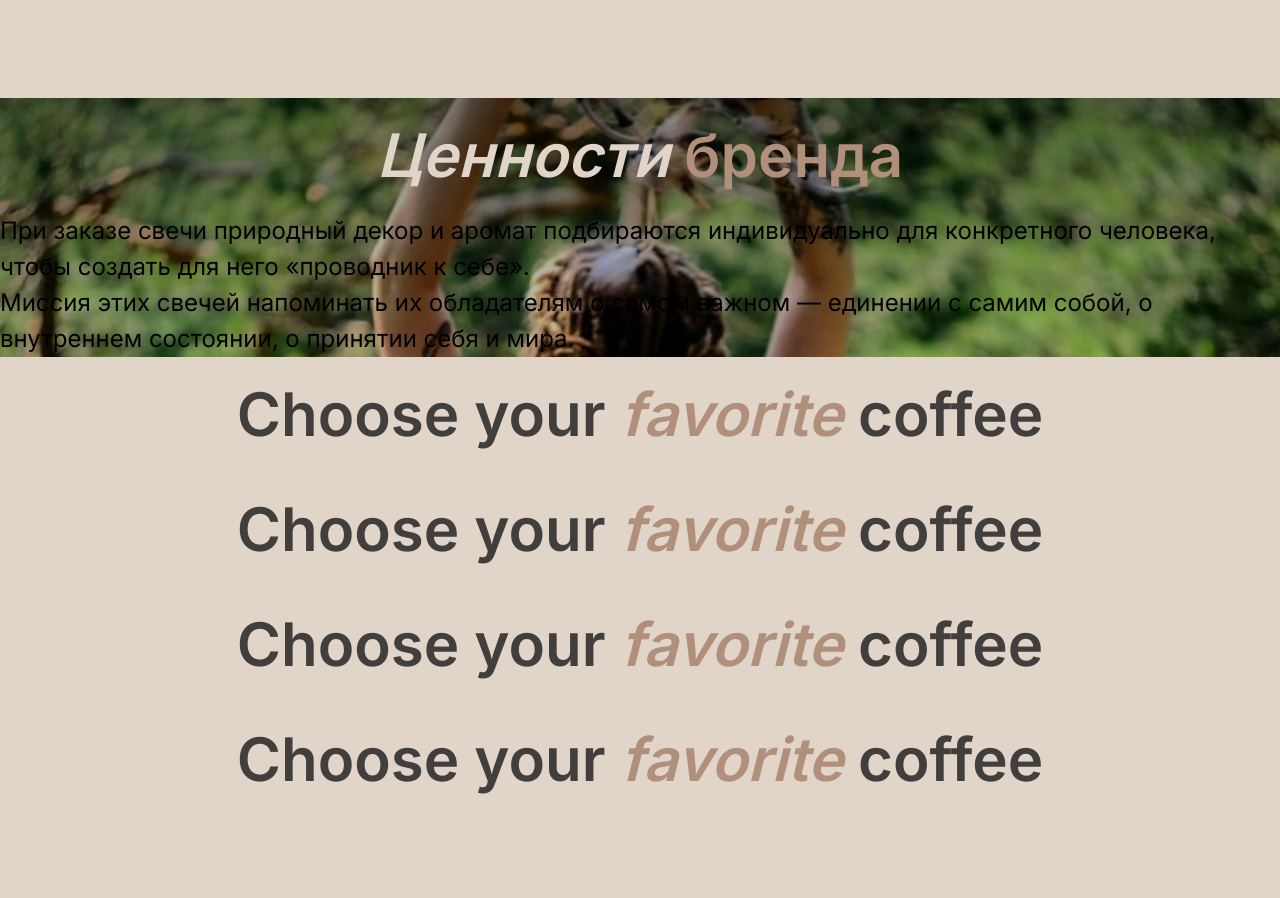
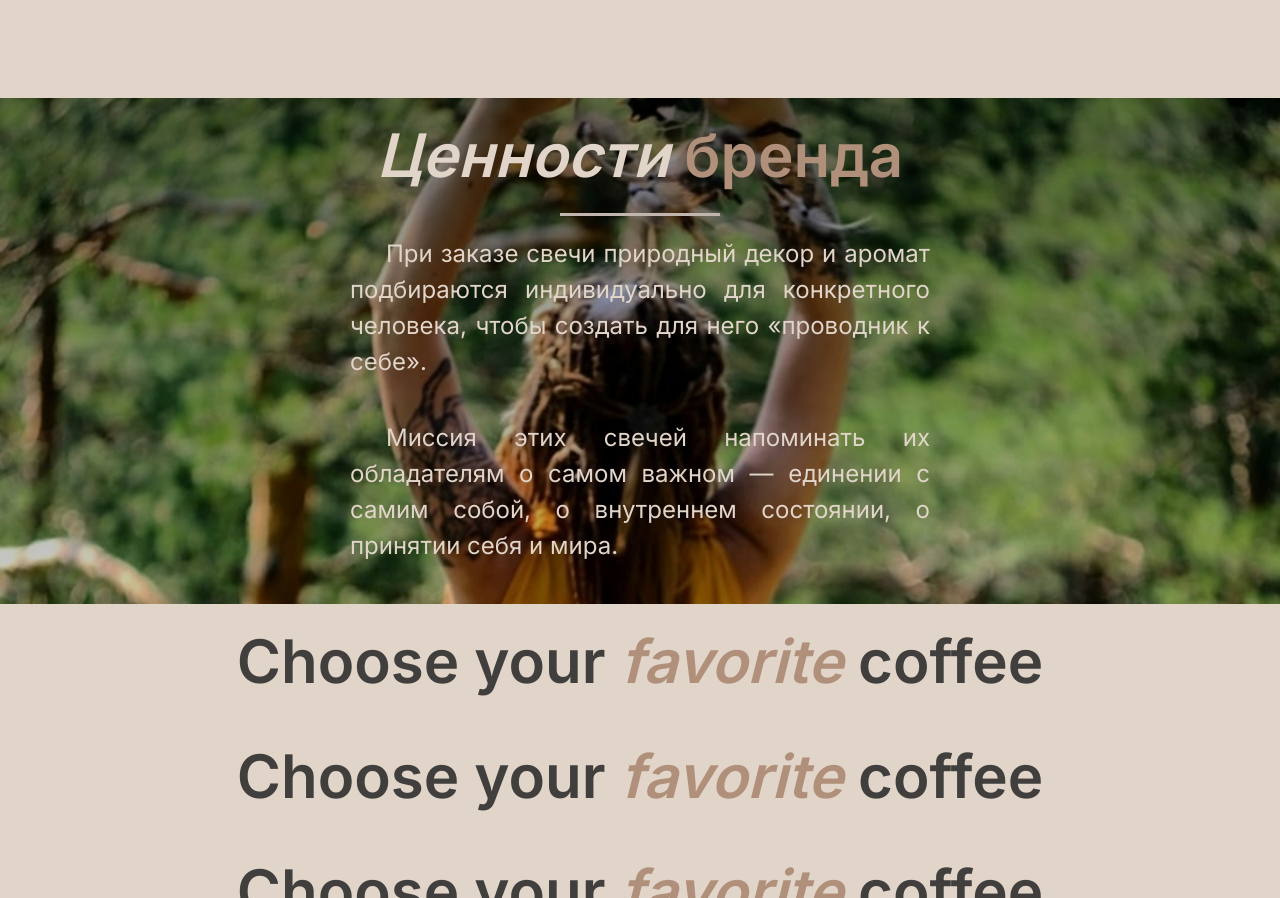
Before and after one commit to skydiver-a/smolacandles, a website built with webpack: page index.html in a window 1280 px wide. Shown: the part 1506-2404 px from the top of the page. Before the commit the page ends 2323 px from the top, so only its background shows below. Built offline with nearby package versions, Linux system fonts and the light colour scheme; a web font is replaced by a local one.

Commit message:
feat: add about section

```diff
--- a/src/styles/components/_2_about.scss
+++ b/src/styles/components/_2_about.scss
@@ -10,6 +10,7 @@
 }
 
 #about .wrapper .wrapper-content {
+  margin: 0 0 20px;
   flex-direction: column;
 
   & .section_title h2 {
@@ -18,6 +19,19 @@
     & span {
       color: $color-text-light;
     }
+  }
+
+  .section_line {
+    width: 160px;
+    height: 3px;
+    background-color: $color-border-light;
+  }
+
+  p {
+    margin: 20px 350px;
+    text-indent: 36px;
+    text-align: justify;
+    color: $color-text-light;
   }
 /*
   .about {
```
Also changed, not shown: dist/style.css, 1 other file.
